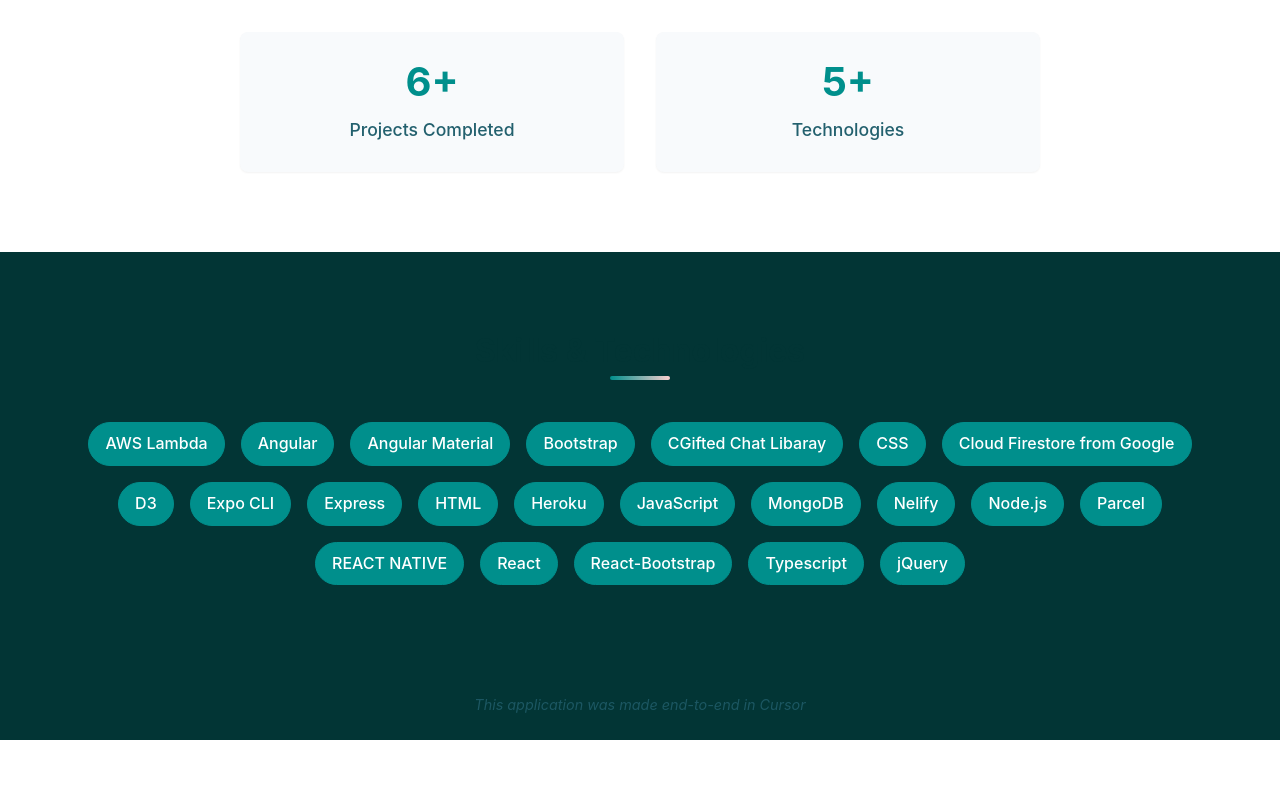
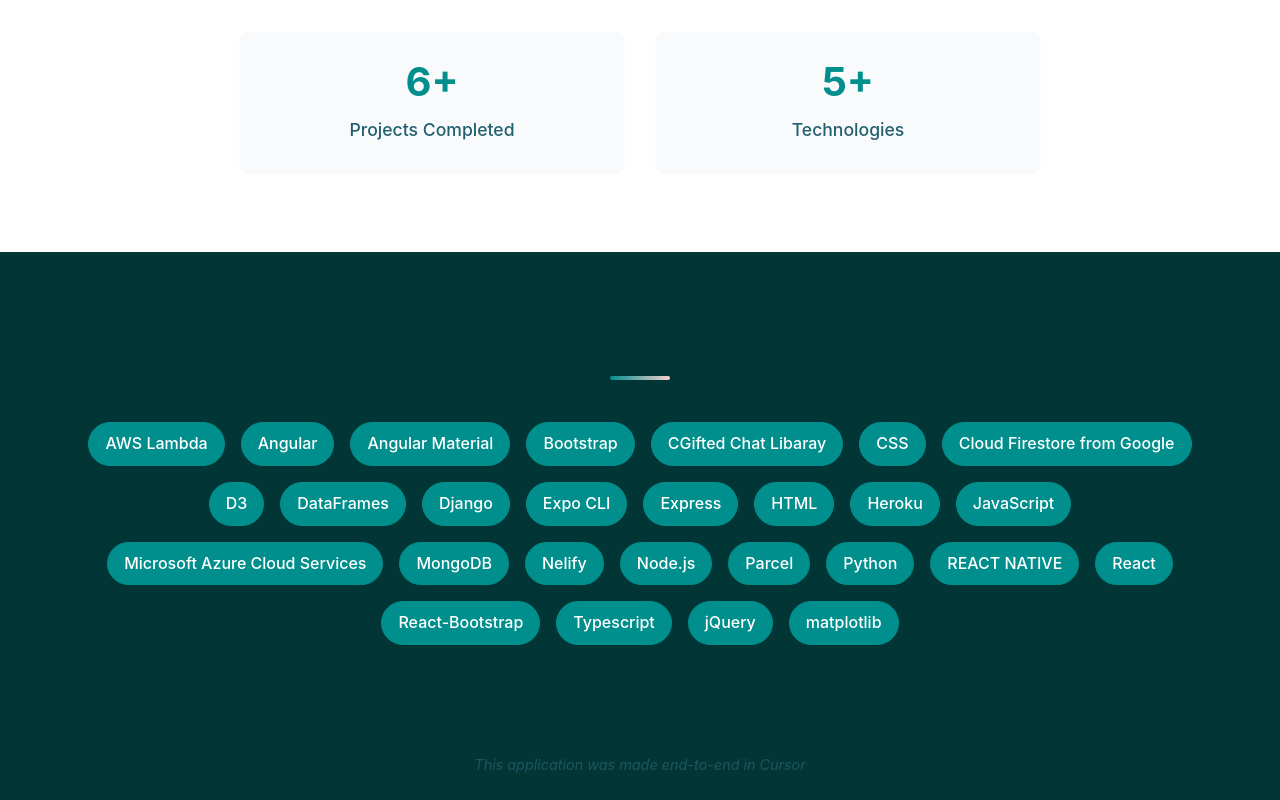
Before and after one commit to Bre-Wonder/my-portfolio, a React (Create React App) app: page /#/ in a window 1280 px wide. Shown: the part 1428-2228 px from the top of the page. Before the commit the page ends 2168 px from the top, so only its background shows below. Built offline with nearby package versions, Linux system fonts and the light colour scheme; a web font is replaced by a local one.

Commit message:
added project to project page

```diff
--- a/src/components/Projects.js
+++ b/src/components/Projects.js
@@ -66,7 +66,19 @@
     technologies: ['Angular', 'Typescript', 'Angular Material'],
     category: 'frontend',
     liveUrl: 'https://bre-wonder.github.io/myFlix-Angular-App/welcome',
-    githubUrl: 'https://github.com/Bre-Wonder/myFlix-Angular-App'
+    githubUrl: 'https://github.com/Bre-Wonder/myFlix-Angular-App',
+  },
+  {
+    id: 7,
+    title: 'Pythong Django Recipe Application',
+    description: 'A Python Django project built to store recipes in a database and a UI for users to interact with recipes by adding, deleting, updating or viewing.',
+    image: '🍳',
+    screenshot: process.env.PUBLIC_URL + '/images/recipe_app.png',
+    technologies: ['Python', 'Django', 'Microsoft Azure Cloud Services', 'DataFrames', 'matplotlib'],
+    category: 'fullstack',
+    liveUrl: 'https://recipeappcf-awh5b5dbgweucxgr.westus2-01.azurewebsites.net/',
+    githubUrl: 'https://github.com/Bre-Wonder/recipe_app',
+    pdfLink: process.env.PUBLIC_URL + '/Case.Study.Python.pdf'
   }
 ];
 
@@ -155,6 +167,16 @@
                   >
                     GitHub
                   </a>
+                  {project.pdfLink && project.pdfLink !== '#' && (
+                    <a
+                      href={project.pdfLink}
+                      className="project-link case-study-link"
+                      target="_blank"
+                      rel="noopener noreferrer"
+                    >
+                      Case Study PDF
+                    </a>
+                  )}
                 </div>
               </div>
             </div>
```
